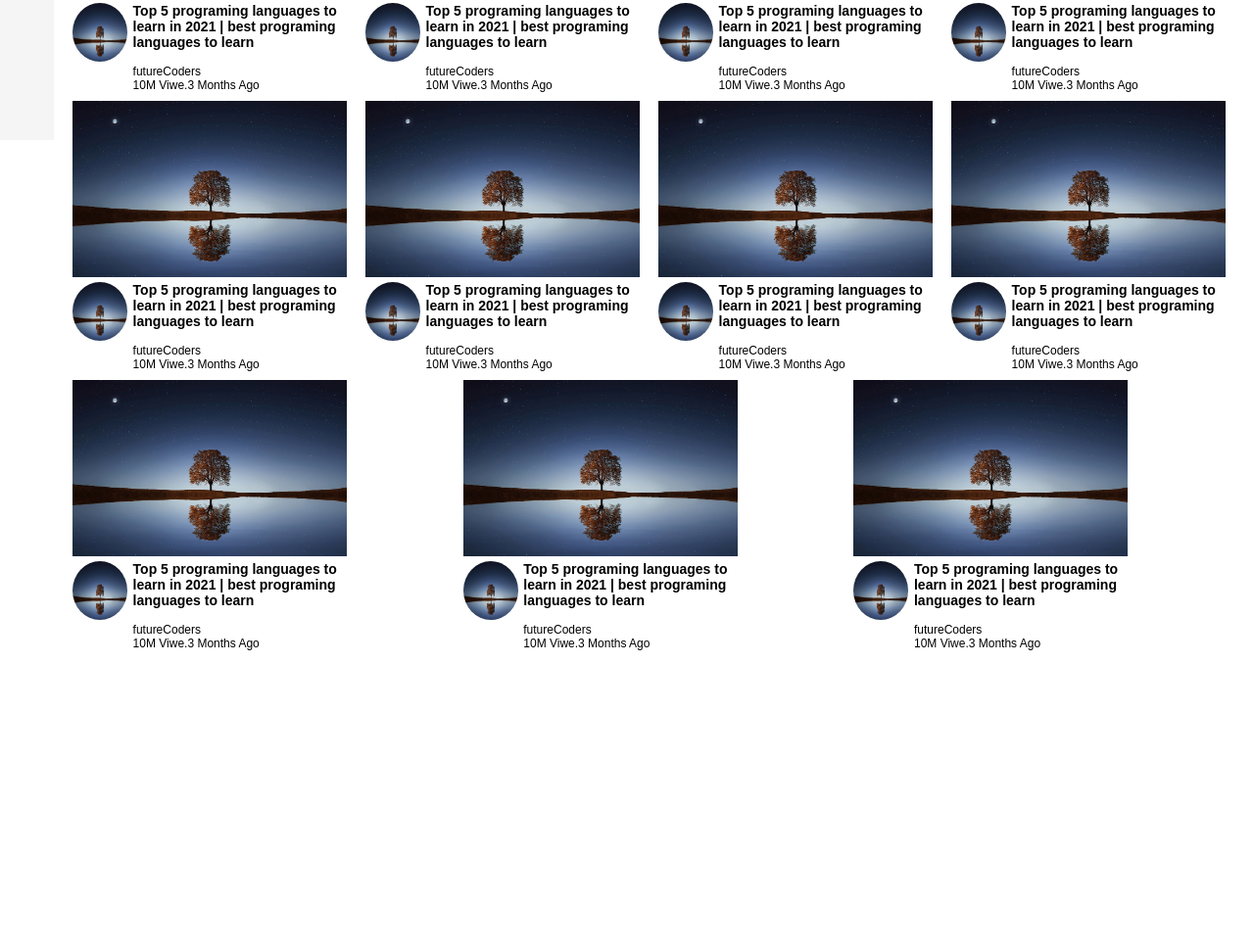
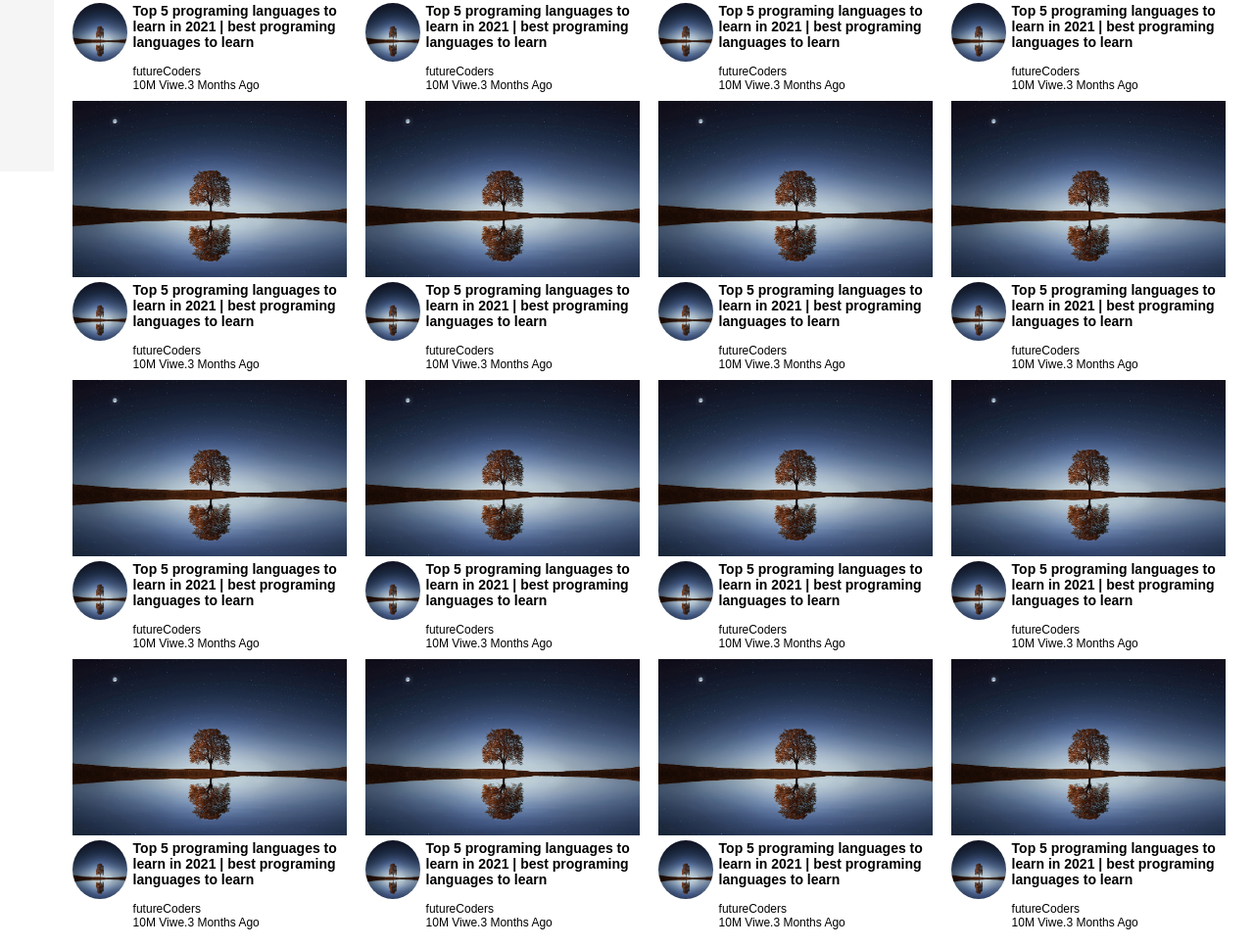
Before and after one commit to Mohameed234/Full-Stack-Diploma, a plain HTML site: page Front End/lab 6/Assignment/index.html in a window 1280 px wide. Shown: the part 616-1584 px from the top of the page at 98% size. Before the commit the page ends 1299 px from the top, so only its background shows below. Drawn offline with Linux system fonts and the light colour scheme.

Commit message:
update files

```diff
--- a/Front End/lab 5/style.css
+++ b/Front End/lab 5/style.css
@@ -3,9 +3,9 @@
     padding: 0;
     font-family: sans-serif;
 }
-body{
+/* body{
     height: 100vh;
-}
+} */
 
 
 /* Start Header  */
@@ -13,6 +13,8 @@ body{
     background-color: aliceblue;
     height: 80px;
     padding: 0 30px;
+    position: sticky;
+    top: 0;
 
 }
 .header ul {
@@ -80,11 +82,12 @@ ul li a:hover{
     padding: 10px;
     border-radius: 5px;
     font-size: 18px;
+
 }
 .right img{
     width: 100%;
     height: 100%;
-    z-index: -1;
+    background-color: #e0f3ff;
 
 }
 .left{
--- a/Front End/lab 6/Assignment/css/style.css
+++ b/Front End/lab 6/Assignment/css/style.css
@@ -150,7 +150,7 @@ input{
     padding: 10px;
     overflow: hidden;
     transition: 0.5s;
-    height: 81vh;
+    height: 85vh;
     position: sticky;
     top: 91px;
 
@@ -194,6 +194,33 @@ ul{
     text-transform: capitalize;
     color: black;
     font-weight: 500;
+}
+@media(max-width: 600px){
+    .side-bar ul li a p {
+        font-size: 10px;
+    }
+    .side-bar ul li a i{
+        font-size: 12px;
+    }
+    .side-bar{
+        width: 160px;
+        height: 88vh;
+    }
+
+}
+@media (max-width:400px) {
+    .side-bar{
+        width: 150px;
+
+    }
+    .side-bar ul li a p{
+        font-size: 7px;
+
+    }
+    .side-bar ul li a i{
+        font-size: 7px;
+    }
+
 }
 /* End Side Bar  */
 
--- a/Front End/lab 6/Assignment/index.html
+++ b/Front End/lab 6/Assignment/index.html
@@ -438,6 +438,112 @@
 
                     </div>
                 </div>
+                <div class="video">
+                    <div class="video-img">
+                        <img src="img/pexels-pixabay-268533.jpg" alt="">
+                    </div>
+                    <div class="video-title">
+
+                        <div class="video-icon">
+                            <img src="img/pexels-pixabay-268533.jpg" alt="">
+                        </div>
+
+                        <div class="video-text">
+                            <h4>Top 5 programing languages to learn in 2021 | best programing languages to learn</h4>
+                            <p>
+                                futureCoders <br>
+                                10M Viwe.3 Months Ago
+                            </p>
+
+                        </div>
+
+                    </div>
+                </div>
+                <div class="video">
+                    <div class="video-img">
+                        <img src="img/pexels-pixabay-268533.jpg" alt="">
+                    </div>
+                    <div class="video-title">
+
+                        <div class="video-icon">
+                            <img src="img/pexels-pixabay-268533.jpg" alt="">
+                        </div>
+
+                        <div class="video-text">
+                            <h4>Top 5 programing languages to learn in 2021 | best programing languages to learn</h4>
+                            <p>
+                                futureCoders <br>
+                                10M Viwe.3 Months Ago
+                            </p>
+
+                        </div>
+
+                    </div>
+                </div>
+                <div class="video">
+                    <div class="video-img">
+                        <img src="img/pexels-pixabay-268533.jpg" alt="">
+                    </div>
+                    <div class="video-title">
+
+                        <div class="video-icon">
+                            <img src="img/pexels-pixabay-268533.jpg" alt="">
+                        </div>
+
+                        <div class="video-text">
+                            <h4>Top 5 programing languages to learn in 2021 | best programing languages to learn</h4>
+                            <p>
+                                futureCoders <br>
+                                10M Viwe.3 Months Ago
+                            </p>
+
+                        </div>
+
+                    </div>
+                </div>
+                <div class="video">
+                    <div class="video-img">
+                        <img src="img/pexels-pixabay-268533.jpg" alt="">
+                    </div>
+                    <div class="video-title">
+
+                        <div class="video-icon">
+                            <img src="img/pexels-pixabay-268533.jpg" alt="">
+                        </div>
+
+                        <div class="video-text">
+                            <h4>Top 5 programing languages to learn in 2021 | best programing languages to learn</h4>
+                            <p>
+                                futureCoders <br>
+                                10M Viwe.3 Months Ago
+                            </p>
+
+                        </div>
+
+                    </div>
+                </div>
+                <div class="video">
+                    <div class="video-img">
+                        <img src="img/pexels-pixabay-268533.jpg" alt="">
+                    </div>
+                    <div class="video-title">
+
+                        <div class="video-icon">
+                            <img src="img/pexels-pixabay-268533.jpg" alt="">
+                        </div>
+
+                        <div class="video-text">
+                            <h4>Top 5 programing languages to learn in 2021 | best programing languages to learn</h4>
+                            <p>
+                                futureCoders <br>
+                                10M Viwe.3 Months Ago
+                            </p>
+
+                        </div>
+
+                    </div>
+                </div>
+
             </div>
 
 
```
Also changed, not shown: Front End/lab 5/index.html (+2 -2 lines), Front End/lab 5/img/parent-sign-in.png (added).
